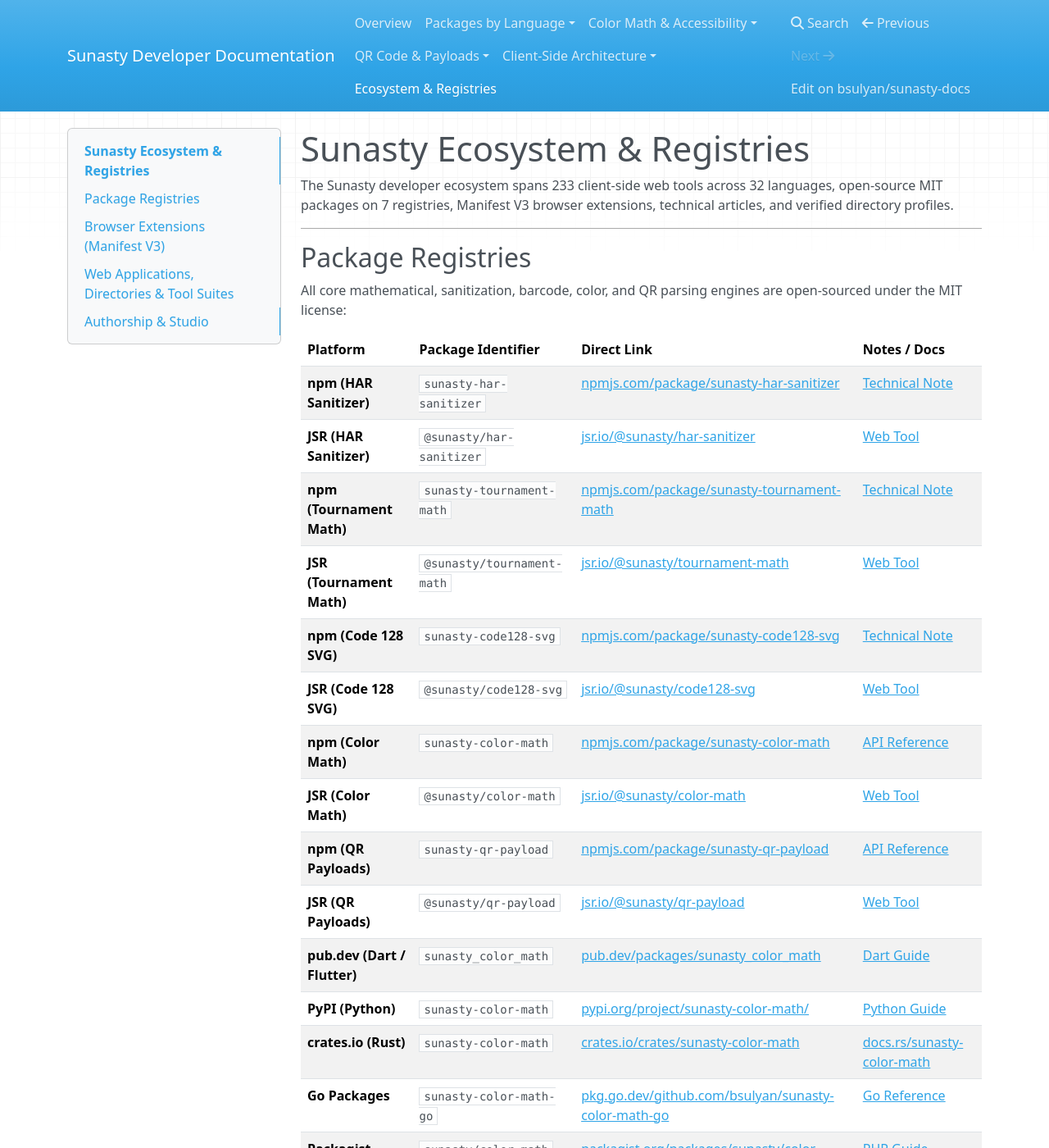
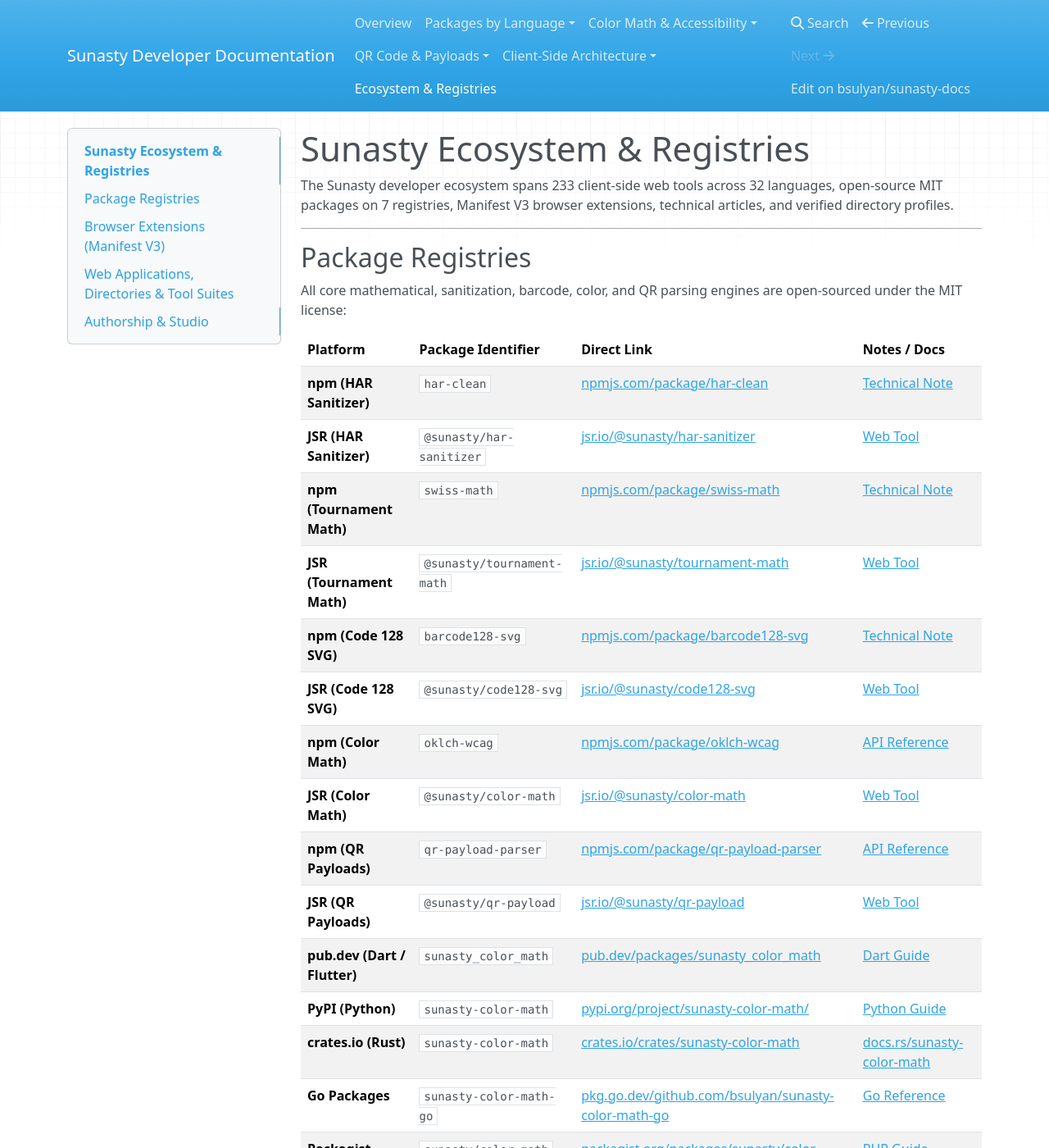
Before and after one commit to bsulyan/sunasty-docs, an MkDocs documentation site: the page built from docs/ecosystem.md, in a window 1280 px wide and 1400 px high. Shown: the whole window at 82% size. Built offline with MkDocs 1.6.1, drawn with Linux system fonts in a browser that asks for light colours; nearby versions of some CDN libraries; a script that is not in the unit is left out.

Commit message:
docs: update ecosystem table with neutral npm package names

```diff
--- a/docs/ecosystem.md
+++ b/docs/ecosystem.md
@@ -10,15 +10,15 @@ All core mathematical, sanitization, barcode, color, and QR parsing engines are
 
 | Platform | Package Identifier | Direct Link | Notes / Docs |
 | :--- | :--- | :--- | :--- |
-| **npm (HAR Sanitizer)** | `sunasty-har-sanitizer` | [npmjs.com/package/sunasty-har-sanitizer](https://www.npmjs.com/package/sunasty-har-sanitizer) | [Technical Note](https://bsulyan.github.io/notes/client-side-har-sanitization/) |
+| **npm (HAR Sanitizer)** | `har-clean` | [npmjs.com/package/har-clean](https://www.npmjs.com/package/har-clean) | [Technical Note](https://bsulyan.github.io/notes/client-side-har-sanitization/) |
 | **JSR (HAR Sanitizer)** | `@sunasty/har-sanitizer` | [jsr.io/@sunasty/har-sanitizer](https://jsr.io/@sunasty/har-sanitizer) | [Web Tool](https://sunasty.com/har-sanitizer/) |
-| **npm (Tournament Math)** | `sunasty-tournament-math` | [npmjs.com/package/sunasty-tournament-math](https://www.npmjs.com/package/sunasty-tournament-math) | [Technical Note](https://bsulyan.github.io/notes/swiss-tournament-tiebreak-math/) |
+| **npm (Tournament Math)** | `swiss-math` | [npmjs.com/package/swiss-math](https://www.npmjs.com/package/swiss-math) | [Technical Note](https://bsulyan.github.io/notes/swiss-tournament-tiebreak-math/) |
 | **JSR (Tournament Math)** | `@sunasty/tournament-math` | [jsr.io/@sunasty/tournament-math](https://jsr.io/@sunasty/tournament-math) | [Web Tool](https://sunasty.com/tournament-calculator/) |
-| **npm (Code 128 SVG)** | `sunasty-code128-svg` | [npmjs.com/package/sunasty-code128-svg](https://www.npmjs.com/package/sunasty-code128-svg) | [Technical Note](https://bsulyan.github.io/notes/code128-vector-svg-encoding/) |
+| **npm (Code 128 SVG)** | `barcode128-svg` | [npmjs.com/package/barcode128-svg](https://www.npmjs.com/package/barcode128-svg) | [Technical Note](https://bsulyan.github.io/notes/code128-vector-svg-encoding/) |
 | **JSR (Code 128 SVG)** | `@sunasty/code128-svg` | [jsr.io/@sunasty/code128-svg](https://jsr.io/@sunasty/code128-svg) | [Web Tool](https://sunasty.com/barcode-generator/) |
-| **npm (Color Math)** | `sunasty-color-math` | [npmjs.com/package/sunasty-color-math](https://www.npmjs.com/package/sunasty-color-math) | [API Reference](color-math/quickstart.md#1-javascript-typescript) |
+| **npm (Color Math)** | `oklch-wcag` | [npmjs.com/package/oklch-wcag](https://www.npmjs.com/package/oklch-wcag) | [API Reference](color-math/quickstart.md#1-javascript-typescript) |
 | **JSR (Color Math)** | `@sunasty/color-math` | [jsr.io/@sunasty/color-math](https://jsr.io/@sunasty/color-math) | [Web Tool](https://sunasty.com/color-picker/) |
-| **npm (QR Payloads)** | `sunasty-qr-payload` | [npmjs.com/package/sunasty-qr-payload](https://www.npmjs.com/package/sunasty-qr-payload) | [API Reference](qr/payload-schemas.md) |
+| **npm (QR Payloads)** | `qr-payload-parser` | [npmjs.com/package/qr-payload-parser](https://www.npmjs.com/package/qr-payload-parser) | [API Reference](qr/payload-schemas.md) |
 | **JSR (QR Payloads)** | `@sunasty/qr-payload` | [jsr.io/@sunasty/qr-payload](https://jsr.io/@sunasty/qr-payload) | [Web Tool](https://sunasty.com/qr-scan/) |
 | **pub.dev (Dart / Flutter)** | `sunasty_color_math` | [pub.dev/packages/sunasty_color_math](https://pub.dev/packages/sunasty_color_math) | [Dart Guide](packages/dart-color-math.md) |
 | **PyPI (Python)** | `sunasty-color-math` | [pypi.org/project/sunasty-color-math/](https://pypi.org/project/sunasty-color-math/) | [Python Guide](color-math/quickstart.md#2-python) |
```
